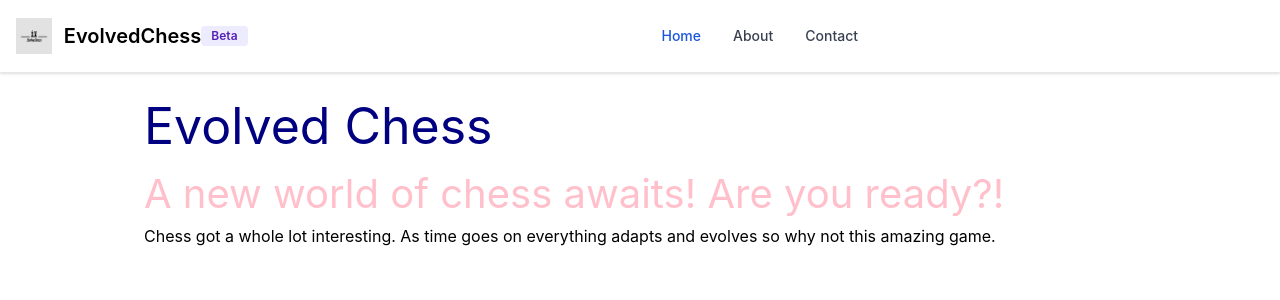
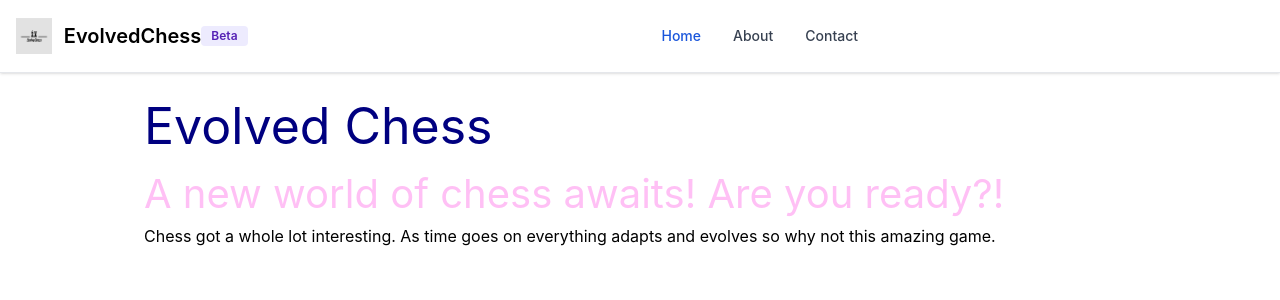
Before and after one commit to KivalM/EvolutionChess, a SvelteKit app: page /about in a window 1280 px wide. Shown: the top 300 px of the page. Built offline with nearby package versions, Linux system fonts and the light colour scheme.

Commit message:
colour change

```diff
--- a/src/routes/about/+page.svelte
+++ b/src/routes/about/+page.svelte
@@ -18,7 +18,7 @@
 		font-size: 50px;
 	}
 	h2 {
-		color: pink;
+		color: rgb(255, 192, 245);
 		font-size: 40px;
 	}
 </style>
```
